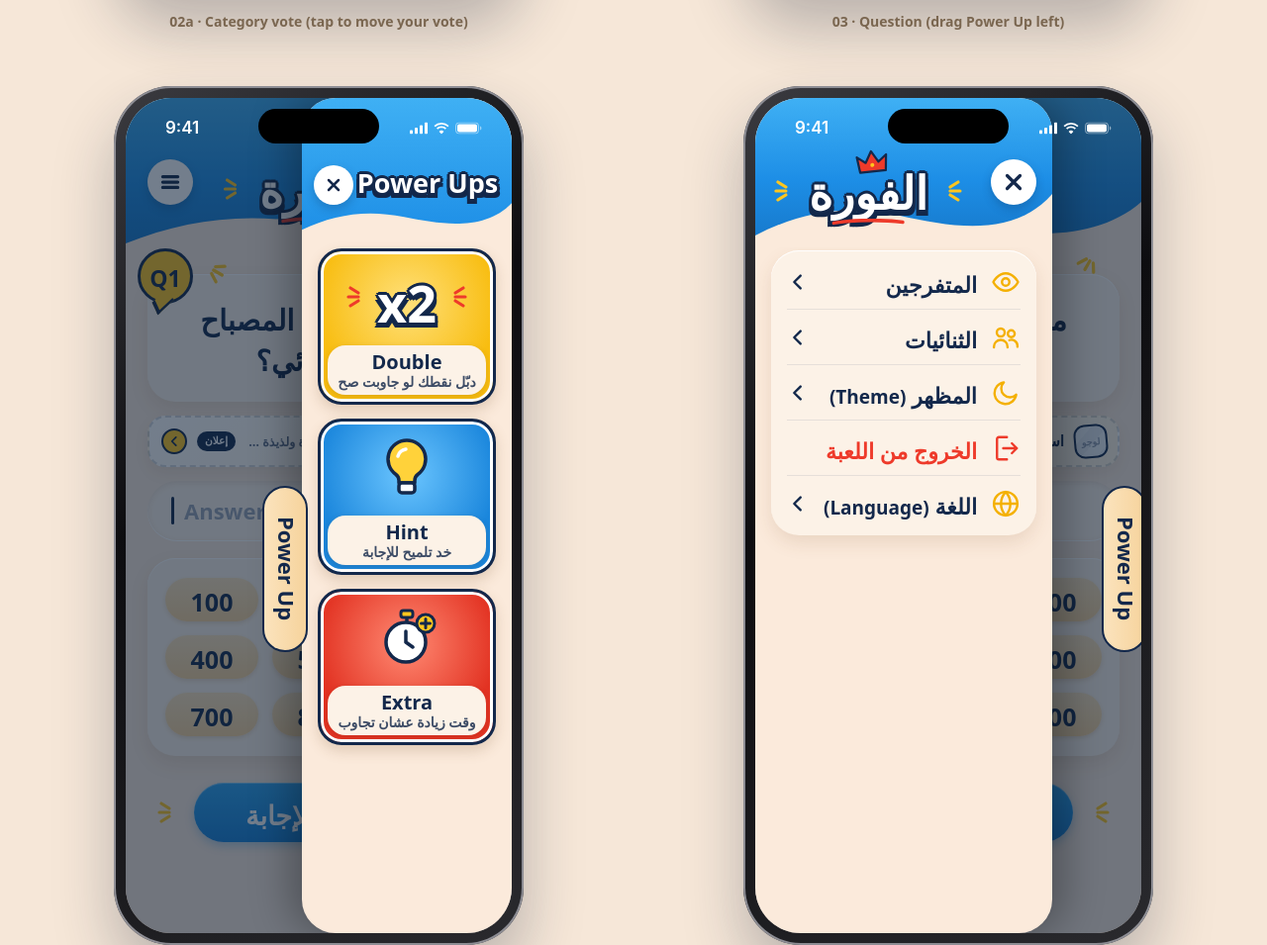
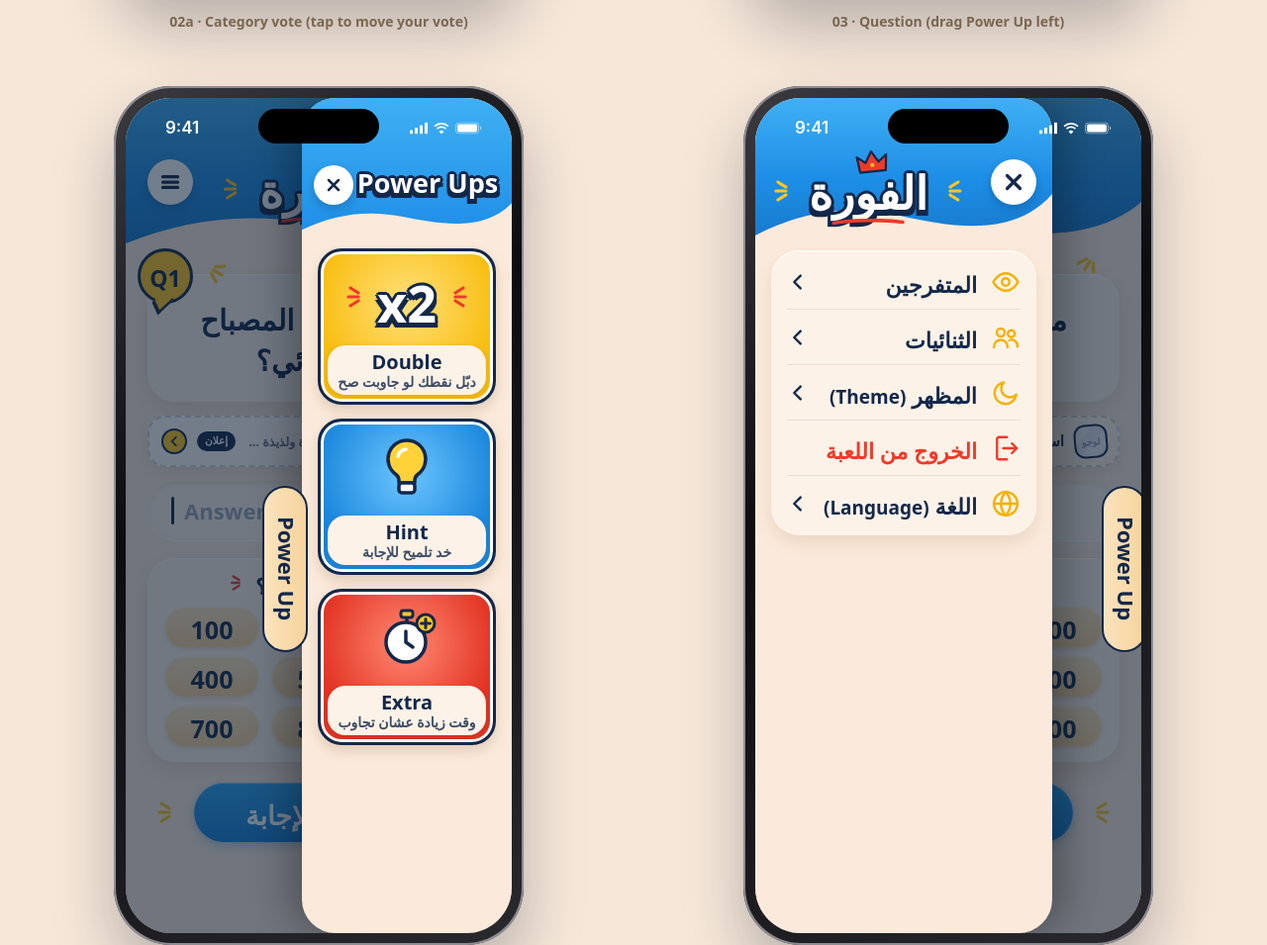
Before and after one commit to oomar77-77/El-fawra-template, a plain HTML site: page index.html in a window 1280 px wide. Shown: the part 1923-2878 px from the top of the page at 99% size. Drawn offline with Linux system fonts and the light colour scheme; a web font is replaced by a local one.

Commit message:
Add wager lines above the points
فورة كلاسيك: "هتخش بكام؟؟" as the points card title; the point buttons
are 4px shorter so the card stays clear of the submit button.
فورة مزاد: "المزاد مفتوح… هتدفع كام؟" above the bid wheel, replacing
"Your bid".

Co-Authored-By: Claude Opus 5.5 <noreply@anthropic.com>

```diff
--- a/index.html
+++ b/index.html
@@ -130,6 +130,17 @@
     display: grid; place-items: center; font-size: 25px; font-weight: 800; padding-top: 4px;
     box-shadow: 0 2px 4px rgba(150, 100, 40, .18);
   }
+  /* Wager line above the points ("هتخش بكام؟؟") */
+  .points { padding-top: 10px; padding-bottom: 16px; row-gap: 10px; }
+  .points span { height: 40px; }
+  .sp.slim + .answer { margin-top: 12px; }
+  .wg-ttl {
+    grid-column: 1 / -1; display: flex; align-items: center; justify-content: center; gap: 4px; direction: rtl;
+    font-size: 22px; font-weight: 800; line-height: 1; height: 30px;
+  }
+  .wg-ttl b { padding-top: 5px; }
+  .wg-ttl .burst { width: 22px; height: 22px; }
+  .wg-ttl.solo { margin: 14px 0 8px; }
   .power {
     position: absolute; right: -8px; top: 392px; width: 46px; height: 168px; border-radius: 23px;
     background: linear-gradient(90deg, #fbe3bd, #f6d39c); border: 2.5px solid var(--navy); z-index: 3;
@@ -882,7 +893,7 @@
     </div>
     <div class="sp slim" data-ad></div>
     <div class="answer"><span class="caret"></span>Answer Here...</div>
-    <div class="card points"><span>100</span><span>200</span><span>300</span><span>400</span><span>500</span><span>600</span><span>700</span><span>800</span><span>900</span></div>
+    <div class="card points"><p class="wg-ttl"><svg class="burst r flip"><use href="#burst"/></svg><b>هتخش بكام؟؟</b><svg class="burst r"><use href="#burst"/></svg></p><span>100</span><span>200</span><span>300</span><span>400</span><span>500</span><span>600</span><span>700</span><span>800</span><span>900</span></div>
   </div>
   <div class="submit"><svg class="burst y flip"><use href="#burst"/></svg><span class="btn-blue">إرسال الإجابة</span><svg class="burst y"><use href="#burst"/></svg></div>
   <div class="pu-dim"></div>
@@ -1357,7 +1368,7 @@
       <span class="chip"><svg class="ic"><use href="#coins"/></svg>رصيدك 2,400</span>
       <span class="chip time"><svg class="ic"><use href="#clock"/></svg>0:12</span>
     </div>
-    <div class="flabel">Your bid</div>
+    <p class="wg-ttl solo"><svg class="burst r flip"><use href="#burst"/></svg><b>المزاد مفتوح… هتدفع كام؟</b><svg class="burst r"><use href="#burst"/></svg></p>
     <div class="card picker">
       <div class="band"></div>
       <div class="wheel"><span>100</span><span>200</span><span>300</span><span>400</span><span>500</span><span>600</span><span>700</span><span>800</span><span>900</span></div>
```
